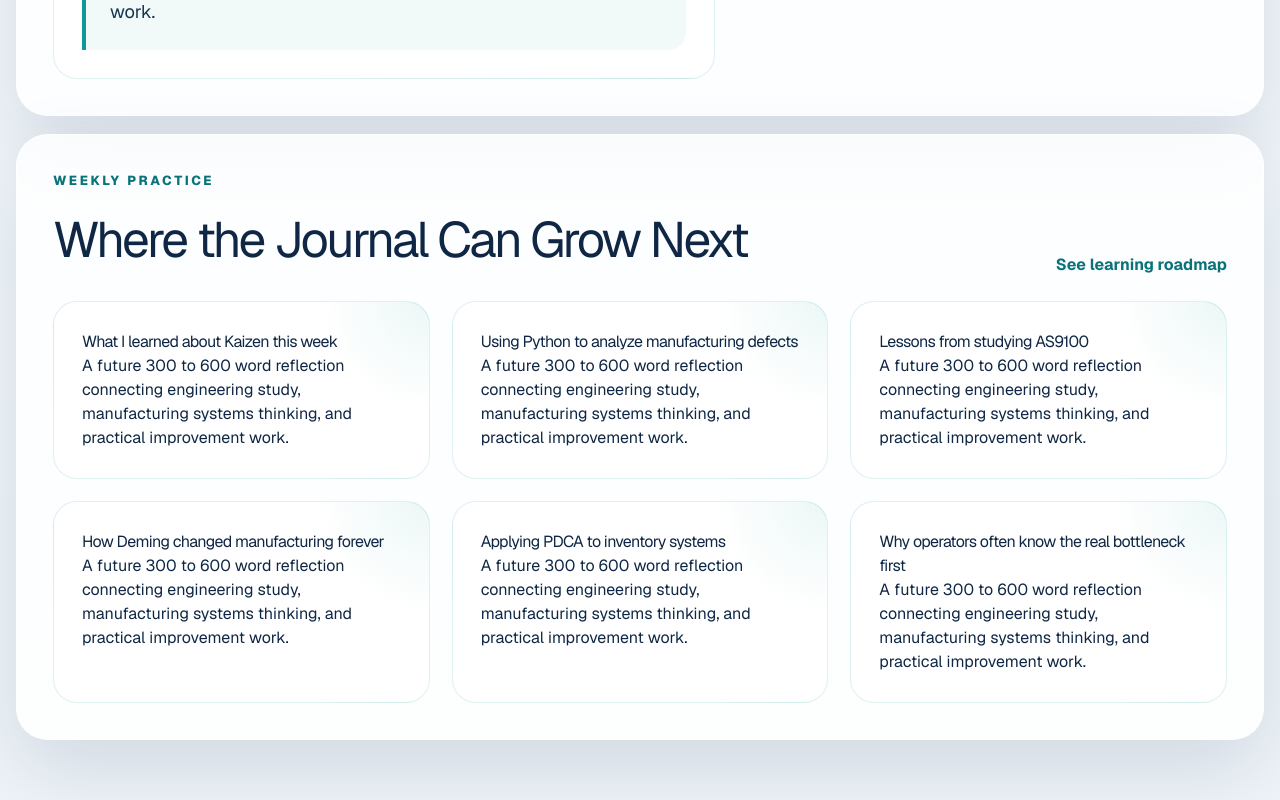
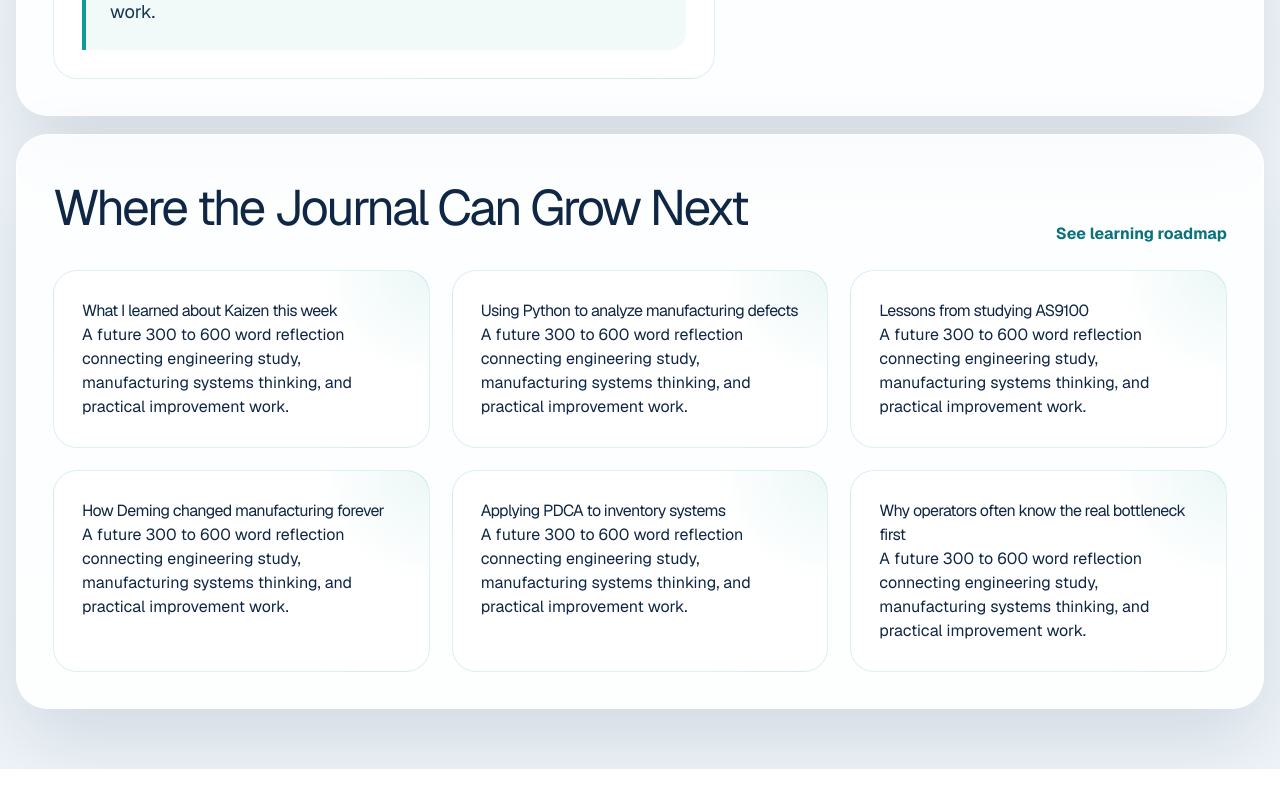
Before and after one commit to ElviraLabs/personal_site, a Next.js app: page /journal in a window 1280 px wide. Shown: the part 1809-2609 px from the top of the page. After the commit the page ends 2578 px from the top, so only its background shows below. Built offline with nearby package versions, Linux system fonts and the light colour scheme.

Commit message:
Remove internal journal guidance label

```diff
--- a/app/journal/page.tsx
+++ b/app/journal/page.tsx
@@ -91,7 +91,6 @@ export default function JournalPage() {
       <section className="section-block">
         <div className="section-heading">
           <div>
-            <SectionLabel>Weekly practice</SectionLabel>
             <h2>Where the Journal Can Grow Next</h2>
           </div>
           <Link className="text-link" href="/professional-development">
```
